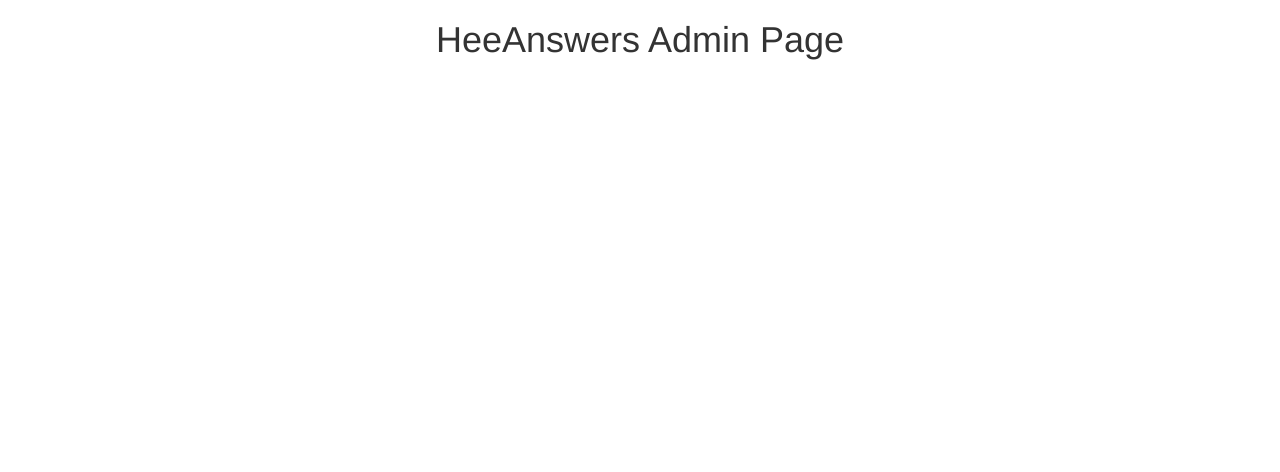
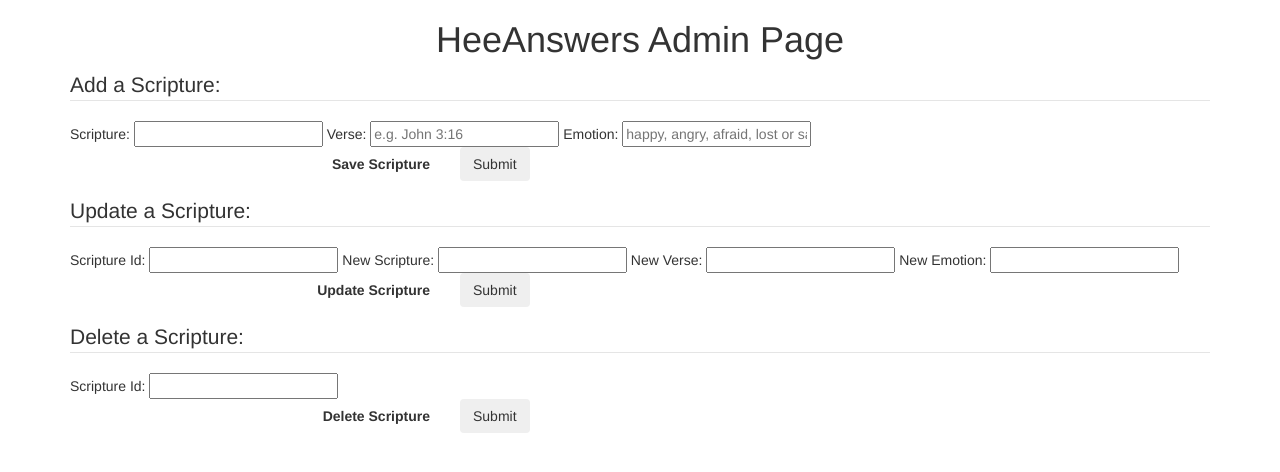
Before and after one commit to samadrid92/project_1_heeanswers, a website: page views/indexAdmin.html in a window 1280 px wide. Drawn offline with nearby package versions, Linux system fonts and the light colour scheme; files that its build step writes are made by us from their sources; files whose address does not match are found by name.

Commit message:
modified admin.index and playing with CRUD functions

```diff
--- a/public/scripts/app.js
+++ b/public/scripts/app.js
@@ -8,14 +8,15 @@ $(document).ready(function() {
       $('.button-text').text(chosenEmotion);
     });
 
-  $('.button-text').on('submit', function(e){
+  $('.emotion-selection').on('click', function(e){
     e.preventDefault();
     $.ajax({
       method: "GET",
-      url: "/api/scriptures",
+      url: "/api/scriptures/:emotion",
       success: returnedScripture,
       error: returnedError
     });
+
 
   });
 
--- a/views/indexAdmin.html
+++ b/views/indexAdmin.html
@@ -20,22 +20,49 @@
   </head>
   <body>
     <h1>HeeAnswers Admin Page</h1>
-    <div class="container">
+    <div class="container-fluid">
+      <section id='scripture-form' class="container">
       <div class="row">
-        <div class="col-md-10 col-md-offset-1">
+        <div class="col-md-12">
+          <form class="form-horizontal">
+            <fieldset>
+              <!--Create a scripture-->
+              <legend>Add a Scripture:</legend>
+              Scripture: <input id="addScripture" type="text" required="">
+              Verse: <input id="addVerse" type="text" placeholder="e.g. John 3:16" required="">
+              Emotion: <input id="addEmotion" type="text" placeholder="happy, angry, afraid, lost or sad" required="">
+              <!--Create Button-->
+            <div class="form-group">
+              <label class="col-md-4 control-label" for="createbutton">Save Scripture</label>
+              <div class="col-md-4">
+                <button id="createbutton" name="createbutton" class="btn btn-primary-create">Submit</button>
               </div>
             </div>
-      <div class="row">
-        <div class="col-md-10 col-md-offset-1">
+              <!--Update a scripture-->
+              <legend>Update a Scripture:</legend>
+              Scripture Id: <input id="selectScripture" type="text" required="">
+              New Scripture: <input id="updateScripture" type="text" required="">
+              New Verse: <input id="updateVerse" type="text" required="">
+              New Emotion: <input id="updateEmotion" type="text" required="">
+              <!--Update Button-->
+            <div class="form-group">
+              <label class="col-md-4 control-label" for="updatebutton">Update Scripture</label>
+                <div class="col-md-4">
+                  <button id="updatebutton" name="updatebutton" class="btn btn-primary-update">Submit</button>
                 </div>
             </div>
-      <div class="row">
-        <div class="col-md-10 col-md-offset-1">
+              <!--Delete a scripture-->
+              <legend>Delete a Scripture:</legend>
+              Scripture Id: <input id="deleteScripture" type="text" required="">
+              <!--Delete Button-->
+              <div class="form-group">
+                <label class="col-md-4 control-label" for="deletebutton">Delete Scripture</label>
+                  <div class="col-md-4">
+                    <button id="deletebutton" name="deletebutton" class="btn btn-danger-delete">Submit</button>
                   </div>
               </div>
-      <div class="row">
-        <div class="col-md-10 col-md-offset-1">
-        </div>
-      </div>
+          </fieldset>
+        </form>
+
   </body>
   </html>
```
Also changed, not shown: controllers/scriptureController.js (+18 -2 lines), seed.js (+8 -0 lines), views/index.html (+4 -7 lines). Lines whose indentation alone changed are shown as unchanged.
